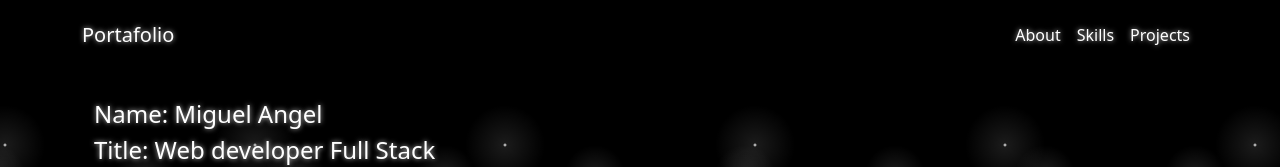
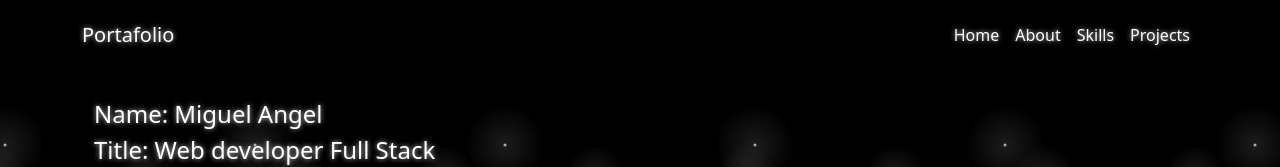
Before and after one commit to 2112miguel/portaflio, a Next.js app: page / in a window 1280 px wide. Shown: the top 167 px of the page. Built offline with nearby package versions, Linux system fonts and the light colour scheme.

Commit message:
Add Home id

```diff
--- a/Components/Header.jsx
+++ b/Components/Header.jsx
@@ -1,6 +1,6 @@
 export default function Header() {
   return (
-    <header className="my-5 py-5">
+    <header className="my-5 py-5" id="home">
       <section className="container ">
         <div className="row ">
           <ul className="ul-style fs-4">
--- a/Components/Navbar.jsx
+++ b/Components/Navbar.jsx
@@ -21,6 +21,15 @@ export const Navbar = () => {
           id="navbarNav"
         >
           <ul className="navbar-nav">
+            <li className="nav-item">
+              <a
+                className="nav-link text-white"
+                aria-current="page"
+                href="#home"
+              >
+                Home
+              </a>
+            </li>
             <li className="nav-item">
               <a
                 className="nav-link text-white"
```
